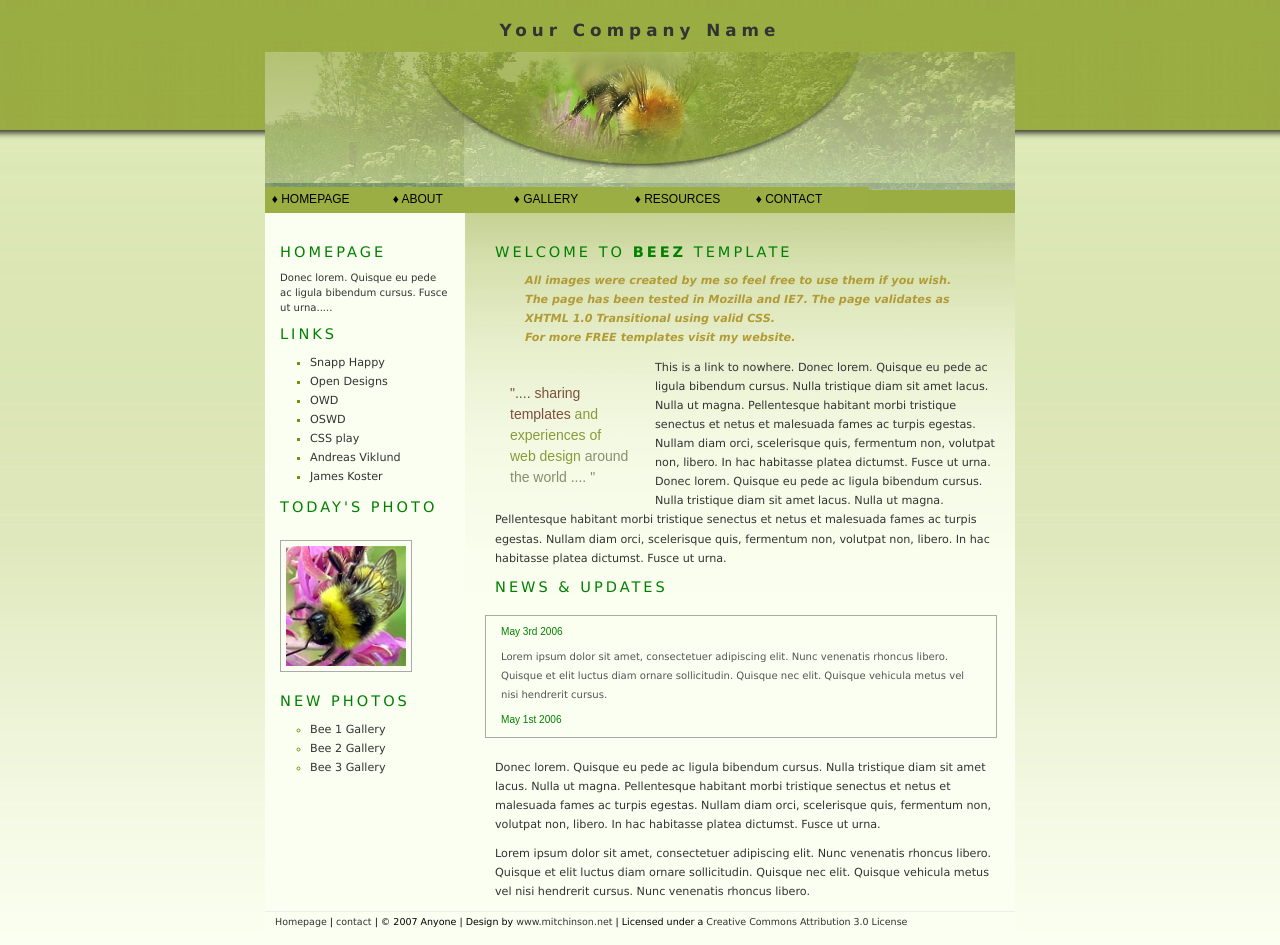
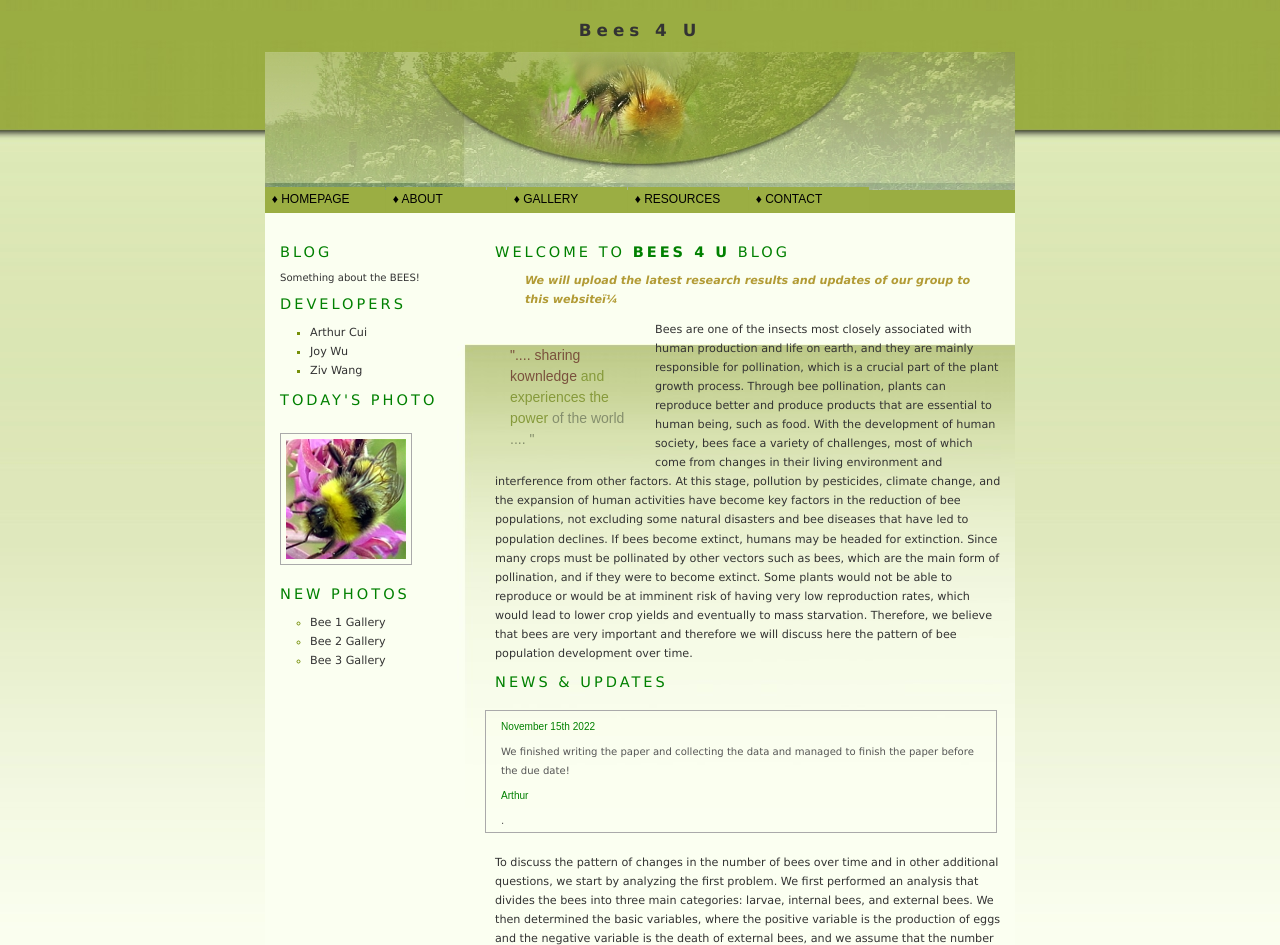
Before and after one commit to bees4u/bees4u.github.io, a plain HTML site: page index.html in a window 1280 px wide. Shown: the top 945 px of the page. Drawn offline with Linux system fonts and the light colour scheme.

Commit message:
Update index.html

```diff
--- a/index.html
+++ b/index.html
@@ -1,7 +1,7 @@
 <!DOCTYPE html PUBLIC "-//W3C//DTD XHTML 1.0 Transitional//EN" "http://www.w3.org/TR/xhtml1/DTD/xhtml1-transitional.dtd">
 <html xmlns="http://www.w3.org/1999/xhtml">
 <head>
-<title>BEEZ</title>
+<title>BEES4U</title>
 <meta http-equiv="Content-Type" content="text/html; charset=iso-8859-1" />
 <link href="style.css" rel="stylesheet" type="text/css" />
 <link href="dropdown.css" rel="stylesheet" type="text/css" />
@@ -11,7 +11,7 @@
 </head>
 <body>
 <div id="top">
-  <h1>Your Company Name</h1>
+  <h1>Bees 4 U</h1>
 </div>
 <div id="banner"><img src="images/top.jpg" alt="top image" title="top image"/></div>
 <div id="container">
@@ -32,8 +32,8 @@
 <table><tr><td>
 <![endif]-->
           <ul>
-            <li><a href="#">&nbsp; &raquo; Web Design</a></li>
-            <li><a href="#">&nbsp; &raquo; Templates</a></li>
+            <li><a href="#">&nbsp; &raquo; Who we are?</a></li>
+            <li><a href="#">&nbsp; &raquo; Our Works</a></li>
           </ul>
           <!--[if lte IE 6]>
 </td></tr></table>
@@ -82,18 +82,14 @@
     </div>
   </div>
   <div id="sidebar">
-    <h2>Homepage</h2>
-    <p> Donec lorem. Quisque eu pede ac ligula bibendum cursus. Fusce ut urna..... </p>
-    <h2>Links</h2>
+    <h2>Blog</h2>
+    <p> Something about the BEES! </p>
+    <h2>Developers</h2>
     <div id="nav">
       <ul id="navlist">
-        <li><a href="#">Snapp Happy</a></li>
-        <li><a href="#">Open Designs</a></li>
-        <li><a href="#">OWD</a></li>
-        <li><a href="#">OSWD</a></li>
-        <li><a href="#">CSS play</a></li>
-        <li><a href="#">Andreas Viklund</a></li>
-        <li><a href="#">James Koster</a></li>
+        <li><a href="#">Arthur Cui</a></li>
+        <li><a href="#">Joy Wu</a></li>
+        <li><a href="#">Ziv Wang</a></li>
       </ul>
     </div>
     <h2>Today's Photo</h2>
@@ -106,22 +102,21 @@
     </ul>
   </div>
   <div id="content">
-    <h2>Welcome to <span style="font-weight:bold;">Beez</span> Template</h2>
-    <blockquote>All images were created by me so feel free to use them if you wish. The page has been tested in Mozilla and IE7. The page validates as XHTML 1.0 Transitional using valid CSS.<br />
-      For more FREE templates visit my website.</blockquote>
-    <div style="float: left; width: 120px; height: 7em; margin:5px; padding: 20px; font-family: arial, helvetica; font-size: 14px; line-height: 1.5em; color: #869A3B; text-align: left;"> <span style="color:#7a513d;">".... sharing templates </span>and experiences of web design <span style="color: #858F6D;">around the world .... "</span> </div>
-    <p>This is a <a href="#">link</a> to nowhere. Donec lorem. Quisque eu pede ac ligula bibendum cursus. Nulla tristique diam sit amet lacus. Nulla ut magna. Pellentesque habitant morbi tristique senectus et netus et malesuada fames ac turpis egestas. Nullam diam orci, scelerisque quis, fermentum non, volutpat non, libero. In hac habitasse platea dictumst. Fusce ut urna. Donec lorem. Quisque eu pede ac ligula bibendum cursus. Nulla tristique diam sit amet lacus. Nulla ut magna. Pellentesque habitant morbi tristique senectus et netus et malesuada fames ac turpis egestas. Nullam diam orci, scelerisque quis, fermentum non, volutpat non, libero. In hac habitasse platea dictumst. Fusce ut urna.</p>
+    <h2>Welcome to <span style="font-weight:bold;">Bees 4 U</span> Blog</h2>
+    <blockquote>We will upload the latest research results and updates of our group to this website！</blockquote>
+    <div style="float: left; width: 120px; height: 7em; margin:5px; padding: 20px; font-family: arial, helvetica; font-size: 14px; line-height: 1.5em; color: #869A3B; text-align: left;"> <span style="color:#7a513d;">".... sharing kownledge </span>and experiences the power <span style="color: #858F6D;">of the world .... "</span> </div>
+    <p>Bees are one of the insects most closely associated with human production and life on earth, and they are mainly responsible for pollination, which is a crucial part of the plant growth process. Through bee pollination, plants can reproduce better and produce products that are essential to human being, such as food. With the development of human society, bees face a variety of challenges, most of which come from changes in their living environment and interference from other factors. At this stage, pollution by pesticides, climate change, and the expansion of human activities have become key factors in the reduction of bee populations, not excluding some natural disasters and bee diseases that have led to population declines. If bees become extinct, humans may be headed for extinction. Since many crops must be pollinated by other vectors such as bees, which are the main form of pollination, and if they were to become extinct. Some plants would not be able to reproduce or would be at imminent risk of having very low reproduction rates, which would lead to lower crop yields and eventually to mass starvation. Therefore, we believe that bees are very important and therefore we will discuss here the pattern of bee population development over time.</p>
     <h2> News &amp; Updates</h2>
     <div class="scroll">
-      <h3>May 3rd 2006</h3>
-      <p>Lorem ipsum dolor sit amet, consectetuer adipiscing elit. Nunc venenatis rhoncus libero. Quisque et elit luctus diam ornare sollicitudin. Quisque nec elit. Quisque vehicula metus vel nisi hendrerit cursus.</p>
-      <h3>May 1st 2006</h3>
-      <p>Lorem ipsum dolor sit amet, consectetuer adipiscing elit. Nunc venenatis rhoncus libero. Quisque et elit luctus diam ornare sollicitudin. Quisque nec elit. Quisque vehicula metus vel nisi hendrerit cursus.</p>
+      <h3>November 15th 2022</h3>
+      <p>We finished writing the paper and collecting the data and managed to finish the paper before the due date!</p>
+      <h3>Arthur</h3>
+      <p>.</p>
     </div>
-    <p> Donec lorem. Quisque eu pede ac ligula bibendum cursus. Nulla tristique diam sit amet lacus. Nulla ut magna. Pellentesque habitant morbi tristique senectus et netus et malesuada fames ac turpis egestas. Nullam diam orci, scelerisque quis, fermentum non, volutpat non, libero. In hac habitasse platea dictumst. Fusce ut urna.</p>
-    <p>Lorem ipsum dolor sit amet, consectetuer adipiscing elit. Nunc venenatis rhoncus libero. Quisque et elit luctus diam ornare sollicitudin. Quisque nec elit. Quisque vehicula metus vel nisi hendrerit cursus. Nunc venenatis rhoncus libero. </p>
+    <p>To discuss the pattern of changes in the number of bees over time and in other additional questions, we start by analyzing the first problem. We first performed an analysis that divides the bees into three main categories: larvae, internal bees, and external bees. We then determined the basic variables, where the positive variable is the production of eggs and the negative variable is the death of external bees, and we assume that the number of bees inside the hive will only increase and not decrease. Next, we analyzed the lifespan of bees in spring and summer (April to September) and the lifespan of bees in winter (October to March of the following year). In the end, we derive a relational equation for the number of bees. For the second question, we identify several key factors that affect the change in the total number of bees, which are: the coefficient of the self-feeding skill of young bees, the coefficient of the assisted feeding skills of adult bees, the natural mortality rate and the survival rate. We divided them into two main categories and then performed the entropy weighting method. Due to the results that shows there is the most significant change in the total number of bees when changing the natural survival rate (ratio between death and survive), we come the conclusion that the natural survival rate of bees is the most critical and weighted factor that affects the total number of bees.</p>
+    <p>To analyze the last question, The problem we are solving is to study a simulation and predict how many honey bee hives you would need to support the pollination of a 20-acre (81,000 m2) plot of land, and based on the data we have obtained, we calculate the mean of the variables involved by taking the following formula. </p>
   </div>
-  <div id="footer"> <a href="#">Homepage</a> | <a href="#">contact</a> | &copy; 2007 Anyone | Design by <a href="http://www.mitchinson.net"> www.mitchinson.net</a> | Licensed under a <a rel="license" target="_blank" href="http://creativecommons.org/licenses/by/3.0/">Creative Commons Attribution 3.0 License</a> </div>
+  <div id="footer"> <a href="#">Homepage</a> | <a href="#">contact</a> | &copy; 2022 Anyone | Edit by Arthur Cui.</a> </div>
 </div>
 </body>
 </html>
```
